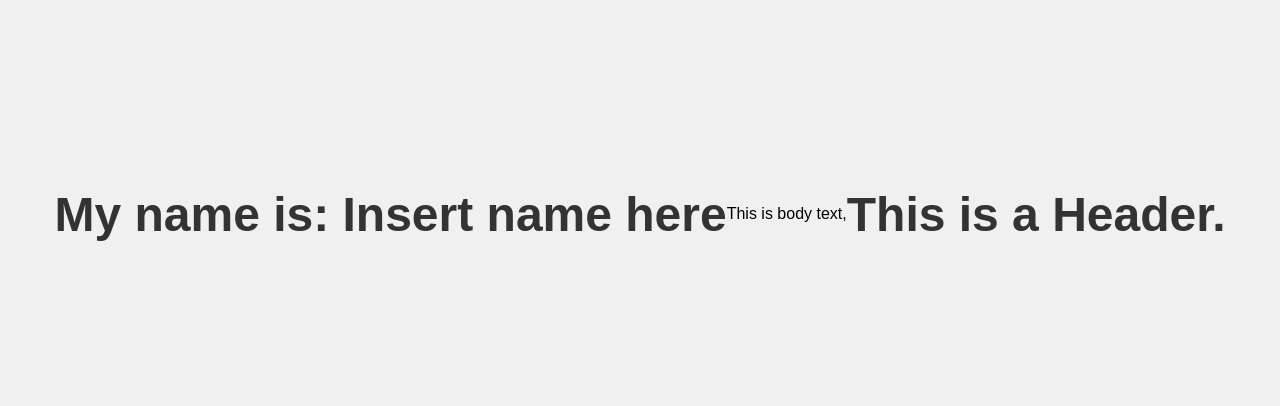
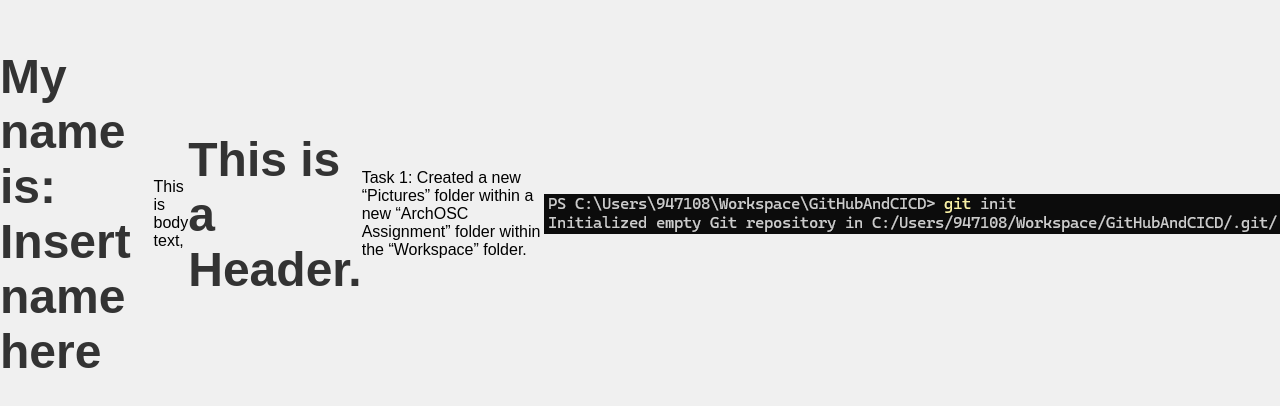
Before and after one commit to AshBar4456/ARCHOSC-Assignment-AshleyBarlow, a plain HTML site: page index.html in a window 1280 px wide. Shown: the part 186-592 px from the top of the page. Drawn offline with Linux system fonts and the light colour scheme; files whose address does not match are found by name.

Commit message:
Update index.html

```diff
--- a/index.html
+++ b/index.html
@@ -25,6 +25,7 @@
 </body>
 <body> This is body text, </body>
 <h1> This is a Header.</h1>
-
+<p> Task 1: Created a new “Pictures” folder within a new “ArchOSC Assignment” folder within the “Workspace” folder.</p>
+<img src = "C:\Users\947108\Workspace\ArchOSC Assignment\Pictures\Powershell Local Repository Creation.png">
 
 </html>
```
